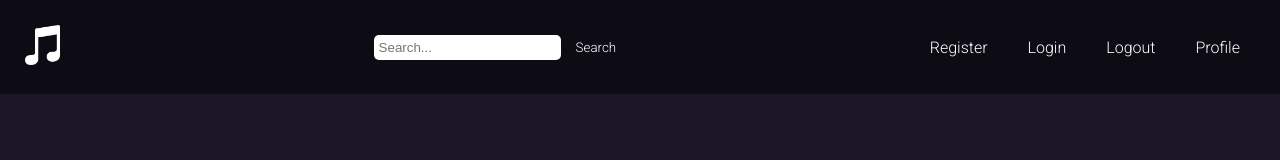
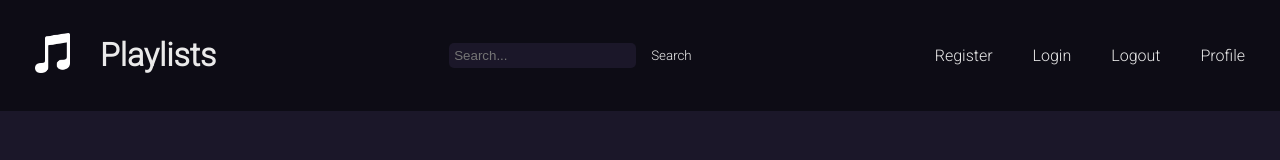
Before and after one commit to roflanmen/front, a plain HTML site: page index.html in a window 1280 px wide. Drawn offline with Linux system fonts and the light colour scheme.

Commit message:
Add some styling and app name near the logo

```diff
--- a/index.html
+++ b/index.html
@@ -9,7 +9,10 @@
 </head>
 <body>
 	<header class="main-header">
-        <a href="/"><img src="favicon.ico" alt="Logo" class="logo"></a>
+		<div class="logo-name">
+			<a href="/"><img src="favicon.ico" alt="Logo" class="logo"></a>
+			<h1>Playlists</h1>
+		</div>
 		<form class="search-form" action="search.html">
 			<input type="text" name="search" placeholder="Search..." class="search-input">
 			<button type="submit" class="search-button">Search</button>
--- a/styles.scss
+++ b/styles.scss
@@ -4,9 +4,10 @@ $primary-color-light: #a456cc;
 $background-color: #0d0c15;
 $background-color-light: #1b1729;
 $input-border-color: #ffffff;
-$font-color: white;
+$font-color: rgb(234, 234, 234);
 $transparent: rgba(#000000,0);
 $input-border-radius: 5px;
+$input-background-color: #1b1729;
 $form-margin: 20px;
 $form-padding: 5px;
 $form-border: 1px solid $input-border-color;
@@ -27,6 +28,10 @@ html, body {
 
   button {
     background-color: $transparent;
+  }
+  input, textarea, select {
+    background-color: $input-background-color;
+    color: $font-color;
   }
 }
 // Mixins
@@ -63,7 +68,8 @@ html, body {
   justify-content: space-between;
   flex-direction: row;
   align-items: center;
-  padding: 20px;
+  padding: 15px;
+  padding-left: 30px;
   background-color: $background-color;
   font-family: $font-family;
 
@@ -76,8 +82,14 @@ html, body {
 
   .logo {
     height: 50px;
+    margin-right: 20px;
   }
 
+  .logo-name {
+    display: flex;
+    justify-content: center;
+    align-items: center;
+  }
   .search-form {
     display: flex;
     align-items: center;
```
Also changed, not shown: 404.html (+4 -1 lines), edit_user.html (+4 -1 lines), login.html (+4 -1 lines), playlist.html (+4 -1 lines), profile.html (+4 -1 lines), register.html (+4 -1 lines), search.html (+4 -1 lines), song.html (+4 -1 lines), styles.css, 1 other file.
